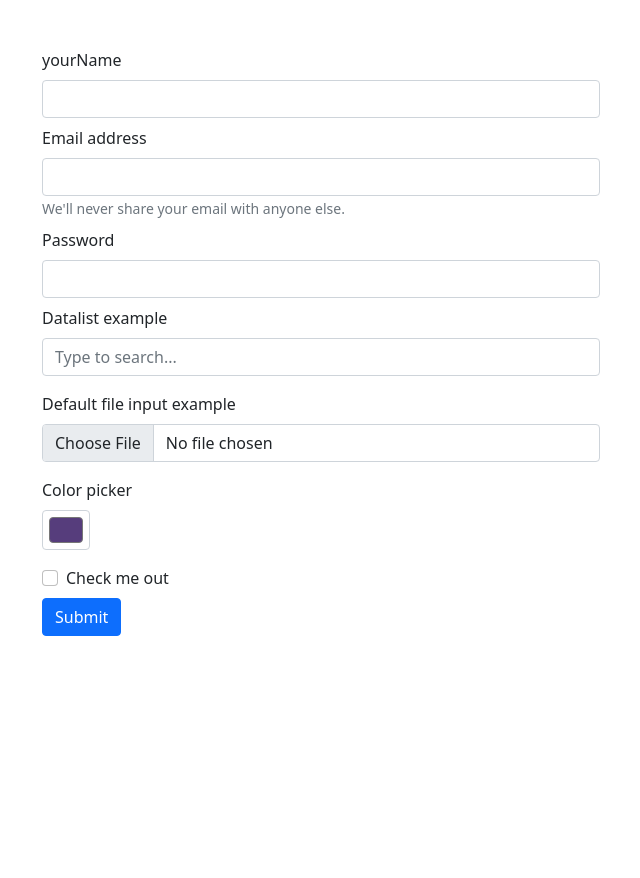
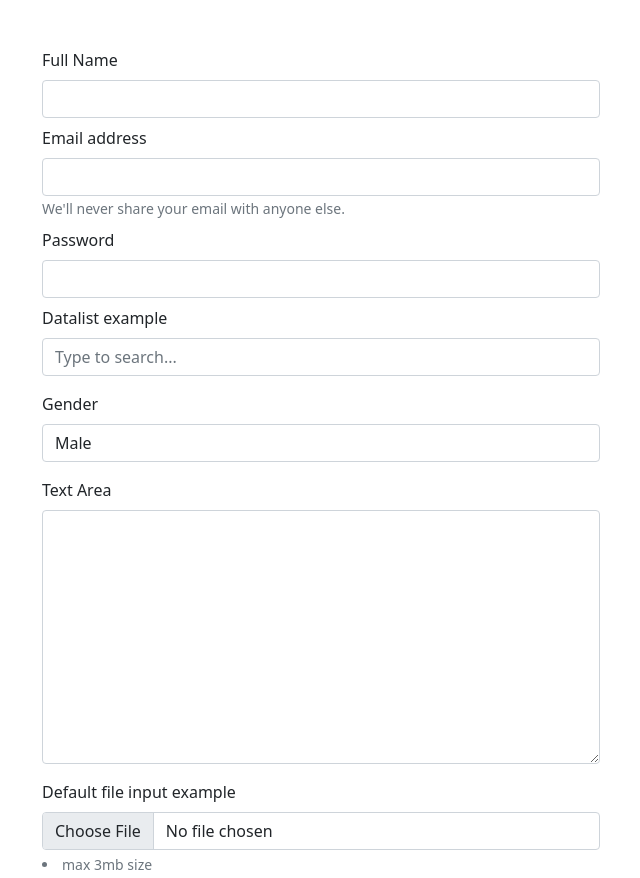
Before and after one commit to ashikbhuyan17/Bootstrap-v5.0, a plain HTML site: page moshiurSir/forms&input.html in a window 1280 px wide. Shown: the top 878 px of the page, without its empty margins (40-680 px from the left). Before the commit the page ends 800 px from the top, so only its background shows below. Drawn offline with nearby package versions, Linux system fonts and the light colour scheme.

Commit message:
18/02/2021

```diff
--- a/moshiurSir/forms&input.html
+++ b/moshiurSir/forms&input.html
@@ -18,7 +18,7 @@
         <form class="w-50">
             <!-- email -->
             <div class="mb-2">
-                <label for="exampleInputName" class="form-label">yourName</label>
+                <label for="exampleInputName" class="form-label">Full Name</label>
                 <input type="email" class="form-control" id="exampleInputName">
             </div>
             <div class=" form-group mb-2">
@@ -48,12 +48,26 @@
             </div>
 
             <!-- gender -->
+            <div class="mb-3">
+                <label class="form-label" for="gender">Gender</label>
+                <select class="form-control" name="" id="gender">
+                    <option value="">Male</option>
+                    <option value="">Female</option>
+                </select>
+            </div>
 
+            <!-- text area -->
+            <div class="mb-3">
+                <label class="form-label" for="text">Text Area</label>
+                <textarea class="form-control" id="text" cols="30" rows="10"></textarea>
+            </div>
 
             <!-- file -->
             <div class="mb-3">
                 <label for="formFile" class="form-label">Default file input example</label>
                 <input class="form-control" type="file" id="formFile">
+                <li style="list-style:disc;" class="form-text text-muted">max 3mb size</;>
+
             </div>
 
             <!-- Color picker -->
```
